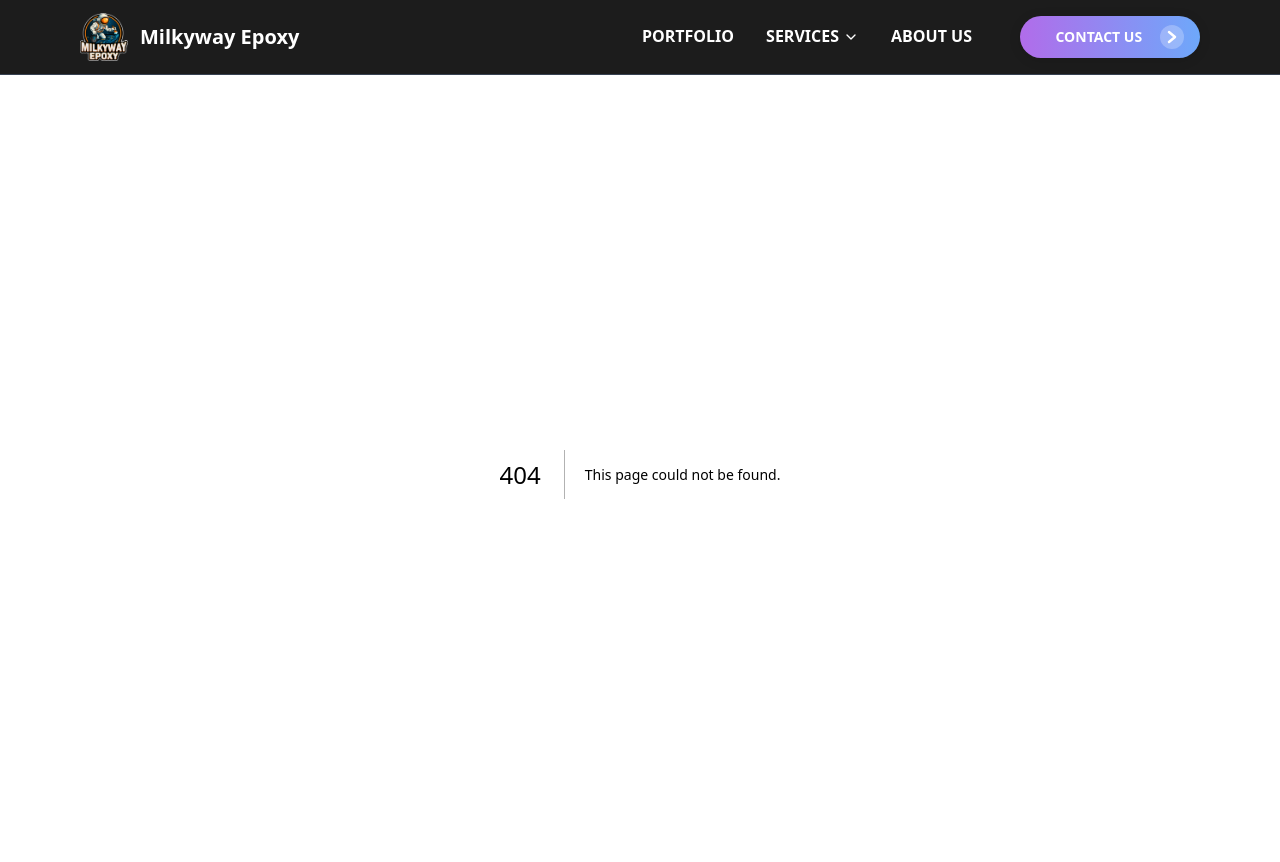
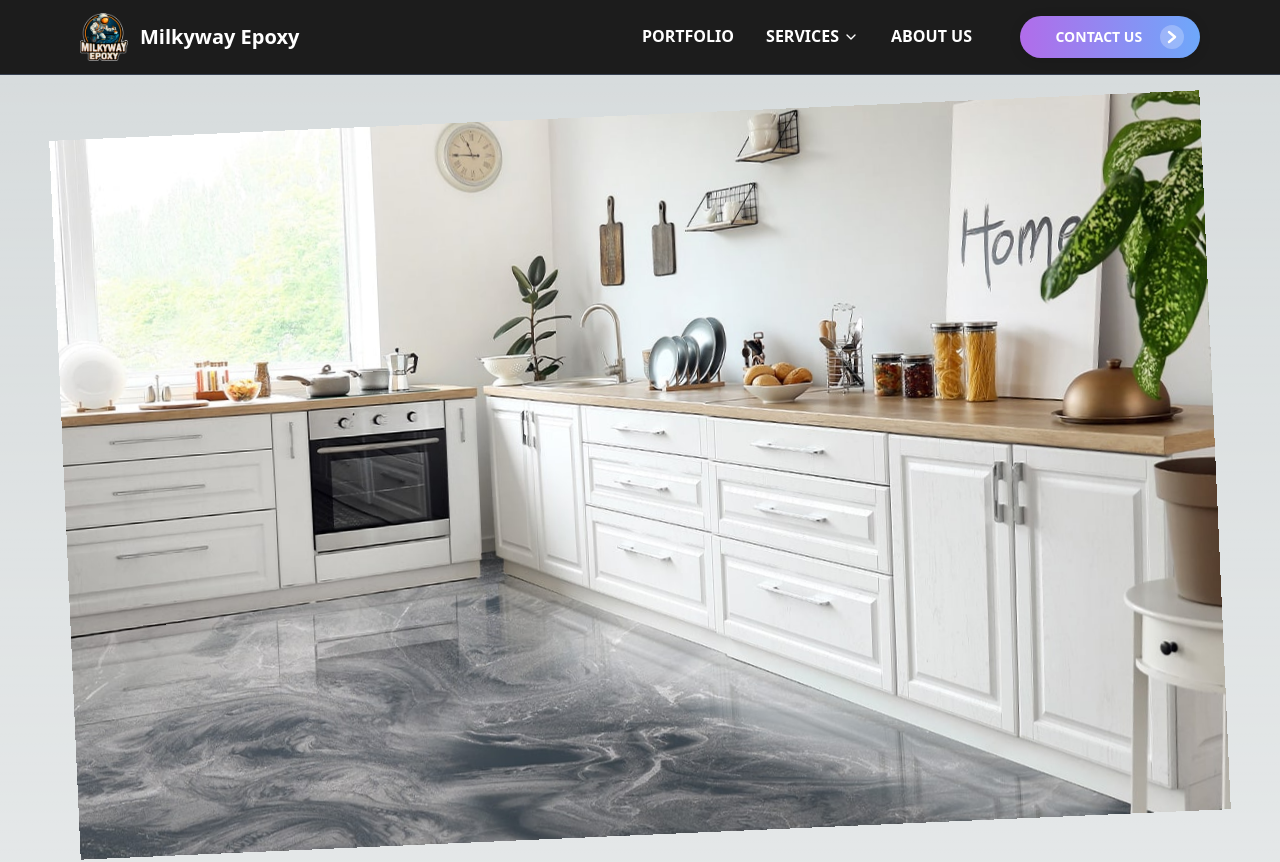
Before and after one commit to celalzamanoglu/epoxy-flooring, a Next.js app: page /portfolio in a window 1280 px wide. Before the commit this address had no page. Shown: the top 862 px of the page. Built offline with nearby package versions, Linux system fonts and the light colour scheme.

Commit message:
feat: portfolio page

```diff
--- /dev/null
+++ b/src/app/portfolio/page.tsx
@@ -0,0 +1,58 @@
+"use client";
+import React, { useRef } from "react";
+import Image from "next/image";
+import { useScroll, useTransform, motion, MotionValue } from "framer-motion";
+
+import Footer from "@/components/Footer";
+
+const PortfolioPage: React.FC = () => {
+  const container = useRef<HTMLElement>(null);
+  const { scrollYProgress } = useScroll({
+    target: container,
+    offset: ["start start", "end end"],
+  });
+
+  const Section1 = ({ scrollYProgress }: { scrollYProgress: MotionValue<number> }) => {
+    const scale = useTransform(scrollYProgress, [0, 0.5], [1, 0.8]);
+    const rotate = useTransform(scrollYProgress, [0, 0.5], [0, -5]);
+
+    return (
+      <motion.div style={{ scale, rotate }} className="sticky top-0 h-screen">
+        <Image src="/3.jpg" alt="Portfolio project showcase" fill style={{ objectFit: "cover" }} />
+      </motion.div>
+    );
+  };
+
+  const Section2 = ({ scrollYProgress }: { scrollYProgress: MotionValue<number> }) => {
+    const scale = useTransform(scrollYProgress, [0, 0.5], [0.8, 1]);
+    const rotate = useTransform(scrollYProgress, [0, 0.5], [5, 0]);
+
+    return (
+      <motion.div style={{ scale, rotate }} className="relative h-screen">
+        <Image src="/2.jpg" alt="Featured epoxy flooring project" fill style={{ objectFit: "cover" }} />
+      </motion.div>
+    );
+  };
+
+  const Section3 = ({ scrollYProgress }: { scrollYProgress: MotionValue<number> }) => {
+    const scale = useTransform(scrollYProgress, [0.5, 1], [0.8, 1]);
+    const rotate = useTransform(scrollYProgress, [0.5, 1], [5, 0]);
+
+    return (
+      <motion.div style={{ scale, rotate }} className="relative h-screen">
+        <Image src="/4.jpg" alt="Featured epoxy flooring project" fill style={{ objectFit: "cover" }} />
+      </motion.div>
+    );
+  };
+
+  return (
+    <main ref={container} className="relative h-[300vh]">
+      <Section1 scrollYProgress={scrollYProgress} />
+      <Section2 scrollYProgress={scrollYProgress} />
+      <Section3 scrollYProgress={scrollYProgress} />
+      <Footer />
+    </main>
+  );
+};
+
+export default PortfolioPage;
```
